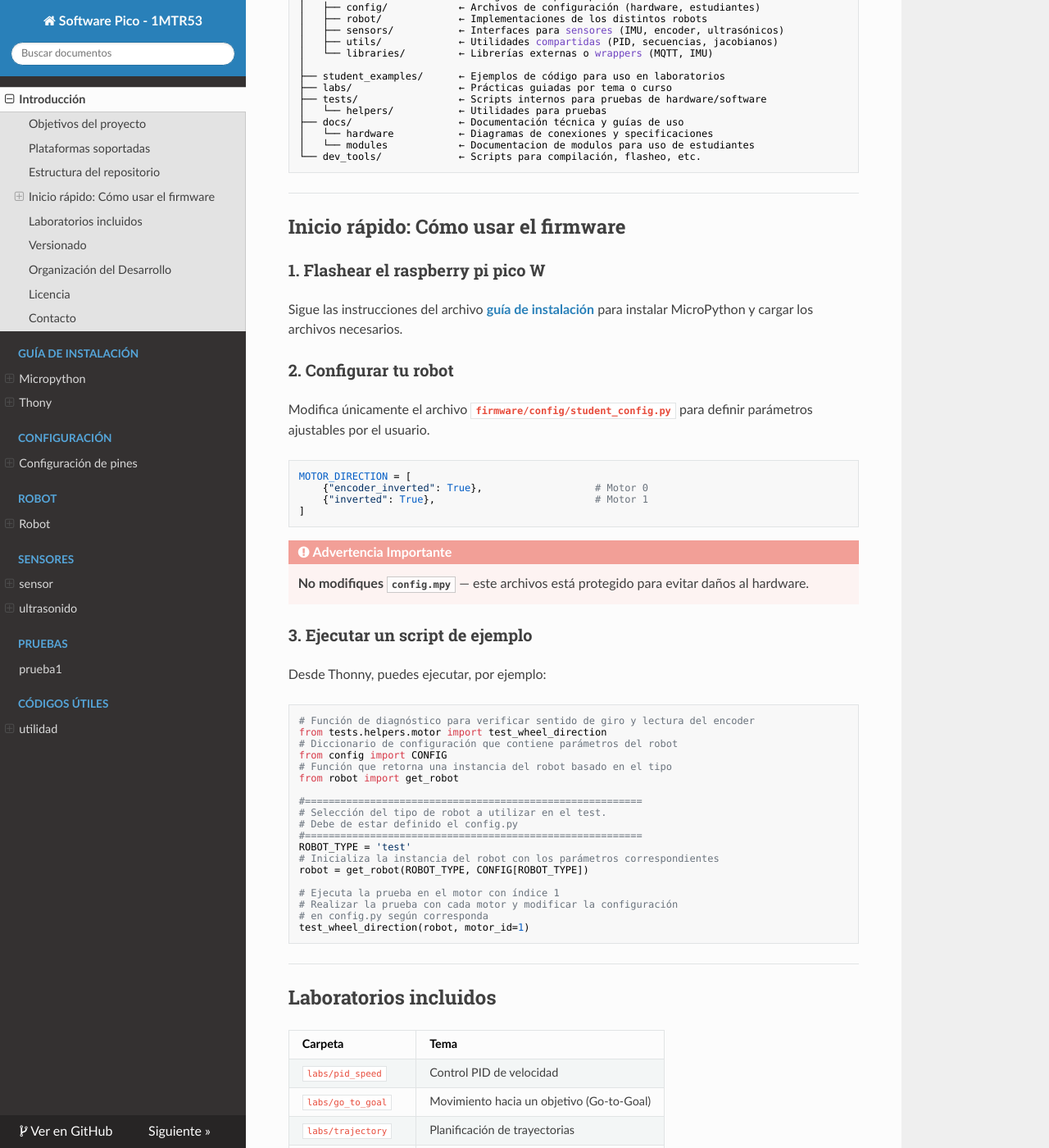
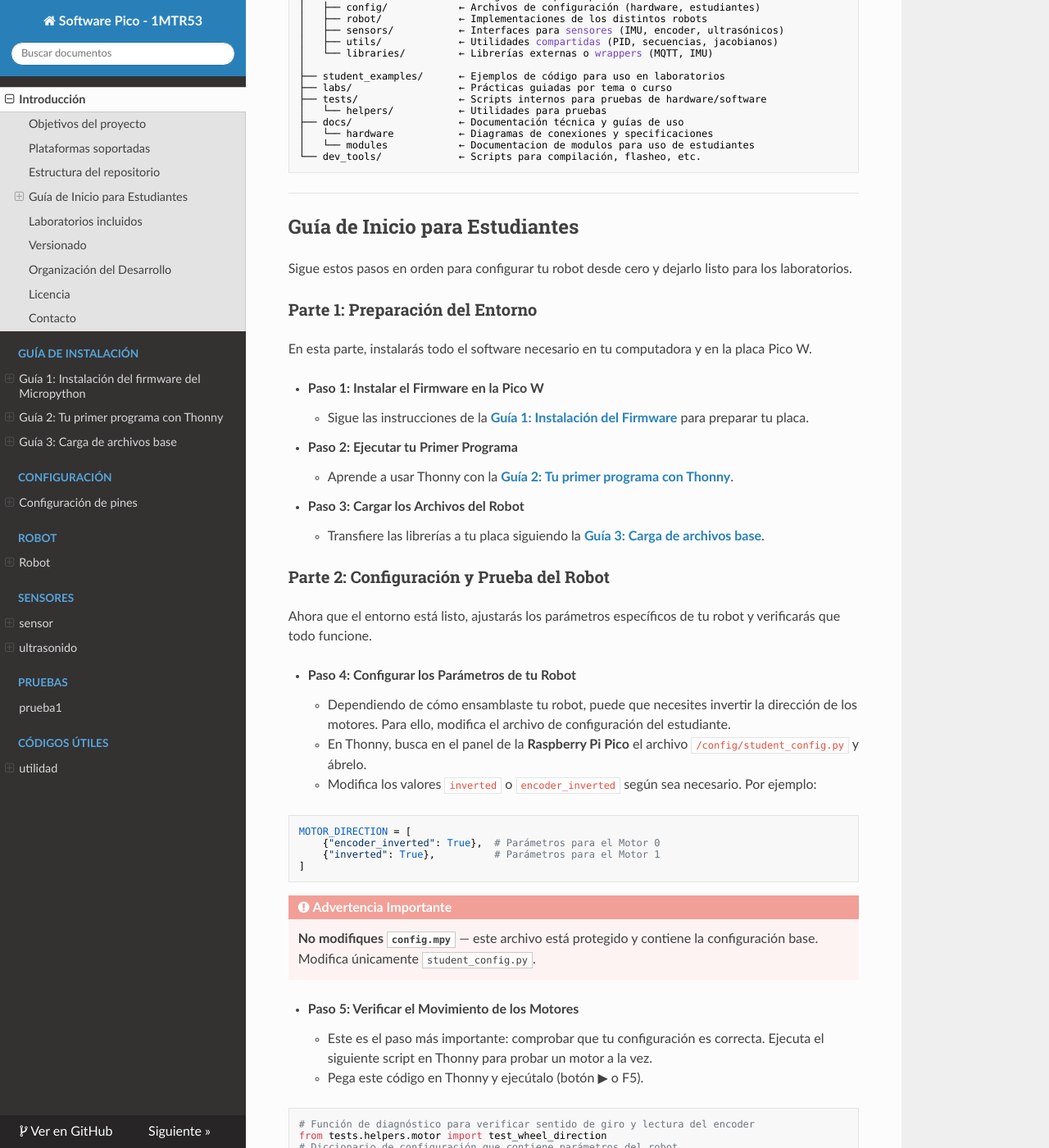
Before and after one commit to PUCP-Robotica-IA/robotic-kit-docs, an MkDocs documentation site: the page built from docs/index.md, in a window 1280 px wide and 1400 px high, scrolled down 989 px. Shown: the whole window at 82% size. Built offline with MkDocs 1.6.1, drawn with Linux system fonts in a browser that asks for light colours; nearby versions of some CDN libraries; some of the changed text lies outside the part shown.

Commit message:
Refactor code structure for improved readability and maintainability

````diff
--- a/docs/index.md
+++ b/docs/index.md
@@ -51,29 +51,44 @@ Software_Pico/
 
 ---
 
-## Inicio rápido: Cómo usar el firmware
+## Guía de Inicio para Estudiantes
 
-### 1. Flashear el raspberry pi pico W
+Sigue estos pasos en orden para configurar tu robot desde cero y dejarlo listo para los laboratorios.
 
-Sigue las instrucciones del archivo **[guía de instalación](guides/micropython_guide.md)** para instalar MicroPython y cargar los archivos necesarios.
+### Parte 1: Preparación del Entorno
 
-### 2. Configurar tu robot
+En esta parte, instalarás todo el software necesario en tu computadora y en la placa Pico W.
 
-Modifica únicamente el archivo **`firmware/config/student_config.py`** para definir parámetros ajustables por el usuario.
+*   **Paso 1: Instalar el Firmware en la Pico W**
+    *   Sigue las instrucciones de la **[Guía 1: Instalación del Firmware](guides/micropython_guide.md)** para preparar tu placa.
+
+*   **Paso 2: Ejecutar tu Primer Programa**
+    *   Aprende a usar Thonny con la **[Guía 2: Tu primer programa con Thonny](guides/thony_guide.md)**.
+
+*   **Paso 3: Cargar los Archivos del Robot**
+    *   Transfiere las librerías a tu placa siguiendo la **[Guía 3: Carga de archivos base](guides/base_guide.md)**.
+
+### Parte 2: Configuración y Prueba del Robot
+
+Ahora que el entorno está listo, ajustarás los parámetros específicos de tu robot y verificarás que todo funcione.
+
+*   **Paso 4: Configurar los Parámetros de tu Robot**
+    *   Dependiendo de cómo ensamblaste tu robot, puede que necesites invertir la dirección de los motores. Para ello, modifica el archivo de configuración del estudiante.
+    *   En Thonny, busca en el panel de la **Raspberry Pi Pico** el archivo `/config/student_config.py` y ábrelo.
+    *   Modifica los valores `inverted` o `encoder_inverted` según sea necesario. Por ejemplo:
 
 ```python
 MOTOR_DIRECTION = [
-    {"encoder_inverted": True},                   # Motor 0
-    {"inverted": True},                           # Motor 1
+    {"encoder_inverted": True},  # Parámetros para el Motor 0
+    {"inverted": True},          # Parámetros para el Motor 1
 ]
 ```
+!!! danger "Advertencia Importante"
+    **No modifiques `config.mpy`** — este archivo está protegido y contiene la configuración base. Modifica únicamente `student_config.py`.
 
-!!! danger "Advertencia Importante"
-    **No modifiques `config.mpy`** — este archivos está protegido para evitar daños al hardware.
-
-### 3. Ejecutar un script de ejemplo
-
-Desde Thonny, puedes ejecutar, por ejemplo:
+*   **Paso 5: Verificar el Movimiento de los Motores**
+    *   Este es el paso más importante: comprobar que tu configuración es correcta. Ejecuta el siguiente script en Thonny para probar un motor a la vez.
+    *   Pega este código en Thonny y ejecútalo (botón ▶ o F5).
 
 ```python
 
@@ -98,6 +113,11 @@ robot = get_robot(ROBOT_TYPE, CONFIG[ROBOT_TYPE])
 test_wheel_direction(robot, motor_id=1)
 
 ```
+
+!!! tip "Cómo interpretar la prueba"
+    El script hará que la rueda seleccionada gire hacia adelante y luego hacia atrás.
+    - **Si la rueda se mueve como se espera**, ¡excelente! Pasa a probar el siguiente motor.
+    - **Si la rueda gira en sentido contrario**, ve al Paso 4 y cambia el valor `"inverted": True` (o `False`) para ese motor. Guarda el archivo y vuelve a ejecutar esta prueba.
 
 ---
 
--- a/mkdocs.yml
+++ b/mkdocs.yml
@@ -31,8 +31,9 @@ theme:
 nav:
   - 'Introducción': 'index.md'
   - 'Guía de instalación':
-    - 'Micropython' : 'guides/micropython_guide.md'
-    - 'Thony' : 'guides/thony_guide.md'
+    - 'Guía 1: Instalación del firmware del Micropython' : 'guides/micropython_guide.md'
+    - 'Guía 2: Tu primer programa con Thonny' : 'guides/thony_guide.md'
+    - 'Guía 3: Carga de archivos base': 'guides/base_guide.md'
   - 'Configuración':
     - 'Configuración de pines': 'configure/configure.md'
   - 'Robot':
````
Also changed, not shown: docs/guides/base_guide.md (added, +88 -0 lines), docs/guides/micropython_guide.md (+2 -2 lines), docs/guides/thony_guide.md (+8 -0 lines), docs/recursos/Thonny.png (added), docs/recursos/carga_archivos.gif (added), docs/recursos/libreria_base.png (added), docs/recursos/validar_archivos.gif (added).
